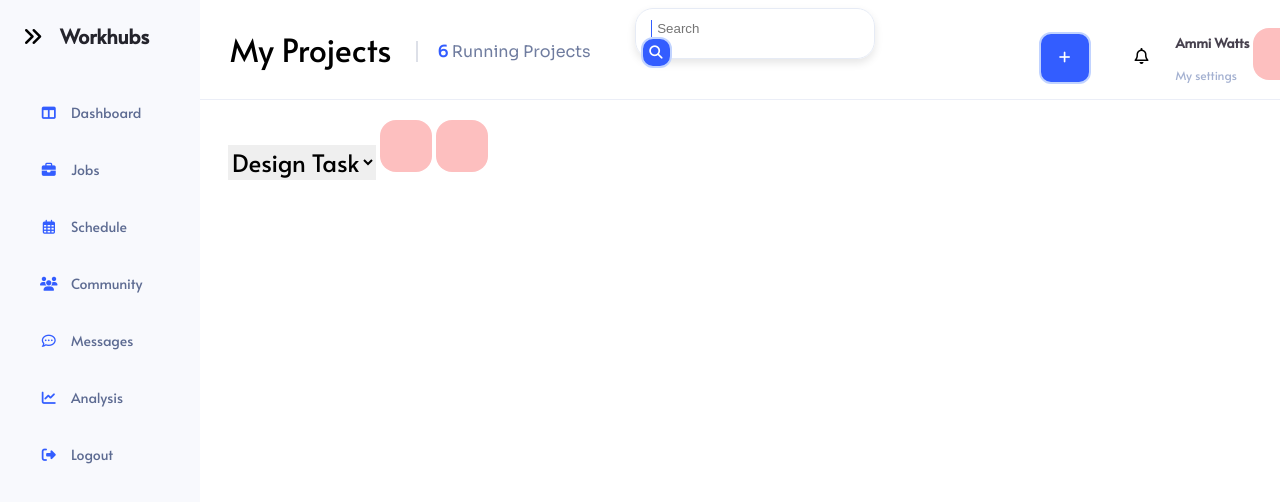
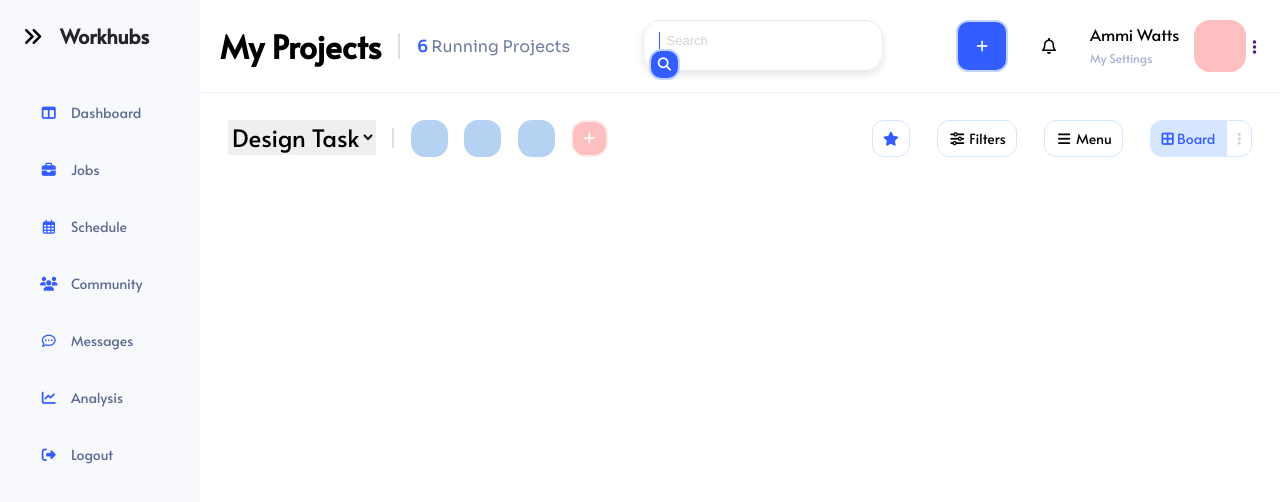
Before and after one commit to piyushsinghania/htmlcss-test, a plain HTML site: page index.html in a window 1280 px wide. Drawn offline with Linux system fonts and the light colour scheme.

Commit message:
nav bar update

```diff
--- a/index.html
+++ b/index.html
@@ -1,5 +1,6 @@
 <!DOCTYPE html>
 <html lang="en">
+
 <head>
     <meta charset="UTF-8">
     <meta name="viewport" content="width=device-width, initial-scale=1.0">
@@ -8,59 +9,77 @@
     <link href="https://fonts.googleapis.com/css2?family=Alata&family=Sora&display=swap" rel="stylesheet">
     <link type="text/css" href="style.css" rel="stylesheet">
 </head>
+
 <body>
     <div id="side-bar">
         <div id="sidebar-head">
             <i class="fas fa-angle-double-right fa-fw"></i><span>Workhubs</span>
         </div>
-        <a href="#"><i class="fas fa-fw fa-columns"></i>  <span>Dashboard</span></a>
-        <a href="#"><i class="fas fa-fw fa-briefcase"></i>  <span>Jobs</span></a>
-        <a href="#"><i class="far fa-fw fa-calendar-alt"></i>  <span>Schedule</span></a>
-        <a href="#"><i class="fas fa-fw fa-users"></i>  <span>Community</span></a>
-        <a href="#"><i class="far fa-fw fa-comment-dots"></i>  <span>Messages</span></a>
-        <a href="#"><i class="fas fa-fw fa-chart-line"></i>  <span>Analysis</span></a>
-        <a href="#"><i class="fa-fw fas fa-sign-out-alt"></i>  <span>Logout</span></a>
+        <a href="#"><i class="fas fa-fw fa-columns"></i> <span>Dashboard</span></a>
+        <a href="#"><i class="fas fa-fw fa-briefcase"></i> <span>Jobs</span></a>
+        <a href="#"><i class="far fa-fw fa-calendar-alt"></i> <span>Schedule</span></a>
+        <a href="#"><i class="fas fa-fw fa-users"></i> <span>Community</span></a>
+        <a href="#"><i class="far fa-fw fa-comment-dots"></i> <span>Messages</span></a>
+        <a href="#"><i class="fas fa-fw fa-chart-line"></i> <span>Analysis</span></a>
+        <a href="#"><i class="fa-fw fas fa-sign-out-alt"></i> <span>Logout</span></a>
     </div>
-    <div id="nav">
+
+    <div class="forMargin">
+        <div class="nav">
+            <div class="nav1">
+                <div class="title">
                     <h1>My Projects</h1>
-        <p><span id="pro-num">6</span> Running Projects</p>
-        <div id="search-bar">
+                </div>
+                <div class="pipe"></div>
+                <div class="pronum"><span id="pro-num">6</span> Running Projects</div>
+            </div>
+            <div class="searchbar">
                 <input type="text" placeholder=" Search">
                 <button><i class="fas fa-search"></i></button>
             </div>
+            <div class="nav2">
                 <button class="new"><i class="fas fa-plus"></i></button>
-
-        <i class="far fa-bell notify"></i>
-
-            <div id="profile">
-                <table>
-                    <tr>
-                        <td><h5>Ammi Watts</h5></td>
-                        <td rowspan="2"><div class="profile-pic"></div></td>
-                        <td rowspan="2"> <a href=""><i class="fas fa-ellipsis-v"></i></a></td>
-                    </tr>
-                    <tr>
-                        <td><a href="#" class="settings">My settings</a></td>
-                    </tr>
-
-                </table>
+                <i class="far fa-bell notify" style="align-self: center;"></i>
+                <div class="profile">
+                    <div class="profile-item">Ammi Watts<a href="">My Settings</a></div>
+                    <div class="profile-item2">
+                        <div class="profile-item profile-pic"></div>
+                        <a href=""><i class="fas fa-ellipsis-v"></i></a>
+                    </div>
+                </div>
             </div>
         </div>
         <div id="sub-nav">
+            <div class="sub-nav1">
+                <div>
                     <select>
                         <option>Design Task</option>
                     </select>
-        <div class="profile-pic">
-
                 </div>
-        <div class="profile-pic">
+                <div class="divider"></div>
+                <div class="profiles"></div>
+                <div class="profiles"></div>
+                <div class="profiles"></div>
+                <div><button class="new-profile"><i class="fas fa-plus"></i></button></div>
+            </div>
+            <div class="sub-nav1">
+                <button class="menubtn"><i class="fas fa-star" style="color:#335dff;"></i></button>
+                <button class="menubtn"><i class="fa-fw fas fa-sliders-h"></i> <span>Filters</span></button>
+                <button class="menubtn"><i class="fa-fw fas fa-bars"></i> <span>Menu</span></button>
+                <div id="unqbtn"><button class="menubtn btn4"><i class="fas fa-border-all"></i>
+                        <span>Board</span></button><button class="menubtn btn42"><i class="fas fa-ellipsis-v"></i></button>
+                </div>
 
             </div>
 
+
+
+        </div>
 
     </div>
 
 
 
 </body>
+
 </html>
--- a/style.css
+++ b/style.css
@@ -52,43 +52,55 @@ body{
     color: #ffffff;
 }
 
-#nav{
-    position: fixed;
-    left: 200px;
-    /*width: 1133px;*/
-    padding-left: 30px;
-    padding-bottom: 10px;
-    display: inline-block;
-    top:0;
+
+.forMargin{
+    margin-left: 200px;
+}
+.nav{
+	display: flex;
+    flex-direction: row;
+	padding: 20px;
+    justify-content: space-between;
     border-bottom: 1.5px solid #ebeef7;
-    width: 1136px;
 }
 
-#nav h1{
-    display: inline;
-    font-weight: 300;
-    padding-right: 20px;
+
+.nav1{
+	display: flex;
+	flex-direction: row;
+	width: 350px ;
+	justify-content: space-between;
+}
+
+.title{
+    align-self: center;
     font-family: 'Alata', sans-serif;
+
 }
-#nav p{
-    display: inline;
-    position: relative;
-    border-left: 2px solid #dde0e8;
-    padding-left: 20px;
-    bottom: 5px;
+
+.title h1{
+    margin: 0;
+}
+.pipe{
+	background-color: #dde0e8;
+	width:2px;
+	height: 26px;
+	align-self: center;
+}
+
+.nav1 .pronum{
+    align-self: center;
+    font-family: 'Sora', sans-serif;
     color: #6f7c9f;
-    font-family: 'Sora', sans-serif;
 }
 
 #pro-num{
     color: #335dff;
     font-weight: bold;
 }
-#search-bar{
-    position: relative;
-    bottom: 5px;
-    left: 40px;
-    border-radius: 18px;
+
+.searchbar{
+	border-radius: 18px;
     border: 0.1px solid #e6ebf5;
     width: 230px;
     height: 22px;
@@ -96,18 +108,25 @@ body{
     padding-bottom: 17px;
     padding-right: 3px;
     padding-left: 5px;
-    display: inline-block;
     box-shadow: 0 4px 8px 0 rgba(0, 0, 0, 0.1);
 }
-#search-bar input[type=text]{
+
+.searchbar input[type=text]{
     border:none;
     border-left: 1.5px solid #335dff;
     margin: 0 10px;
     text-decoration: none;
     outline: none;
+    font-size: 13px;
+    padding-left: 3px;;
 }
 
-#search-bar button{
+::placeholder{
+    color: lightgray;
+    opacity: 1;
+}
+
+.searchbar button{
     background-color: #335dff;
     text-decoration: none;
     color: white;
@@ -119,72 +138,147 @@ body{
     outline: none;
 }
 
-#nav .new{
-    background-color: #335dff;
+.nav2{
+	display: flex;
+	flex-direction: row;
+	width: 304px;
+	justify-content: space-between;
+}
+
+.new{
+	background-color: #335dff;
     color: white;
-    margin-left:200px;
-    margin-bottom: 5px;
-    margin-right: 40px;
-    display: inline-block;
     height: 52px;
     width: 52px;
     outline: none;
     border-radius: 12px;
     text-decoration: none;
     border: 2px solid #c1d3ff;
+    cursor: pointer;
 }
 
-#profile{
-    /*display: grid;*/
-    display: inline-block;
-    position: relative;
-    top: 25px;
-    left: 20px;
+.profile{
+	display: flex;
+	flex-direction: row;
+	width: 170px;
+    justify-content: space-between;
     font-family: 'Alata', sans-serif;
-    /* grid-template: 1fr 1fr / 100px 80px; */
-    width: 180px;
 }
 
-#profile h5{
-    margin: 0;
-    line-height: 2.2;
-    color: #47414E;
+.profile-item{
+	display: flex;
+	flex-direction: column;
+	height: 48px;
+    justify-content: space-around;
+
 }
 
+.profile-item a{
+    text-decoration: none;
+    color: #A4B1D1;
+    font-size: 12px;
+}
 
-
-#profile .settings{
-    text-decoration: none;
-    color:  #A4B1D1;
-    font-size: 12px;
-    text-align: start;
+.profile-item2{
+	display: flex;
+	flex-direction: row;
+	justify-content: space-around;
+	width: 70px;
 }
 
 .profile-pic{
-    width: 52px;
+	width: 52px;
     height: 52px;
-    display: inline-block;
     background-color: #fdbfbf;
     border-radius: 16px;
-
-    /* grid-row: 1 / span 2;
-    grid-column-start: 2; */
 }
 
+.profile-item2 a{
+    align-self: center;
+
+}
 #sub-nav{
     padding: 20px;
     padding-left: 28px;
+    display:flex;
+    flex-direction: row;
+    justify-content: space-between;
     position: fixed;
-    width: 1126px;
+    width: 80%;
     height: 37px;
     top: 99.5px;
     left: 200px;
 }
 
+.sub-nav1{
+    display: flex;
+    width: 380px;
+    justify-content: space-between;
+
+}
+
+.menubtn{
+    border-radius: 12px;
+    border: 1.5px solid #d7e6ff;
+    outline: none;
+    background-color: white;
+    height: 37px;
+    padding: 8px 10px;
+    font-family: 'Alata', 'sans-serif';
+    font-weight: thin;
+    font-size: 14px;
+    cursor: pointer;
+}
+
+#unqbtn{
+    display: flex;
+    flex-direction: row;
+}
+
+.btn4{
+    background-color: #d7e6ff;
+    color: #335dff;
+    border-bottom-right-radius: 0%;
+    border-top-right-radius: 0%;
+}
+
+.btn42{
+    background-color: white;
+    border-top-left-radius: 0%;
+    border-bottom-left-radius: 0%;
+    color: lightgray;
+}
+
+
 #sub-nav select{
     border: none;
-    font-family: 'Alata', 'sans-serif';
     outline: none;
     font-weight: 500;
     font-size: 24px;
+    font-family: 'Alata', 'sans-serif';
 }
+
+.divider{
+    background-color: #dde0e8;
+    width: 2px;
+    height: 20px;
+    align-self: center;
+}
+
+.profiles{
+    width: 37px;
+    height: 37px;
+    background-color: #b6d2f3;
+    border-radius: 14px;
+    cursor: pointer;
+}
+
+.new-profile{
+    width: 37px;
+    height: 37px;
+    background-color: #fdbfbf;
+    border-radius: 14px;
+    color: white;
+    border: 2px solid #faeaea;
+    cursor: pointer;
+}
```
Lines whose indentation alone changed are shown as unchanged.
